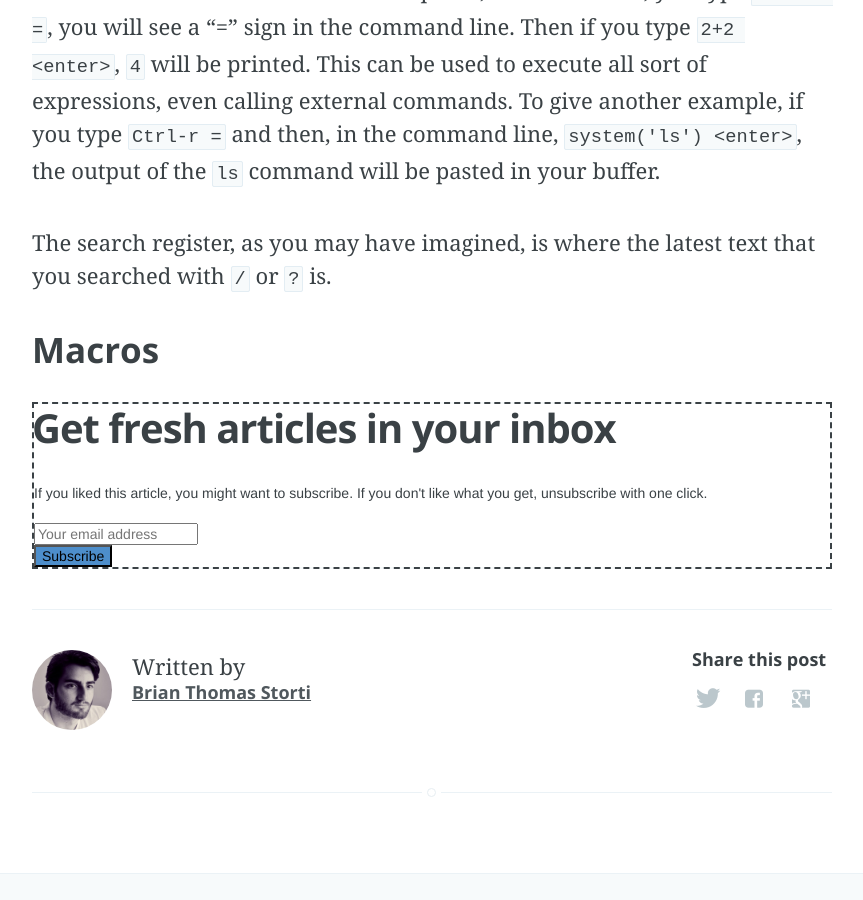
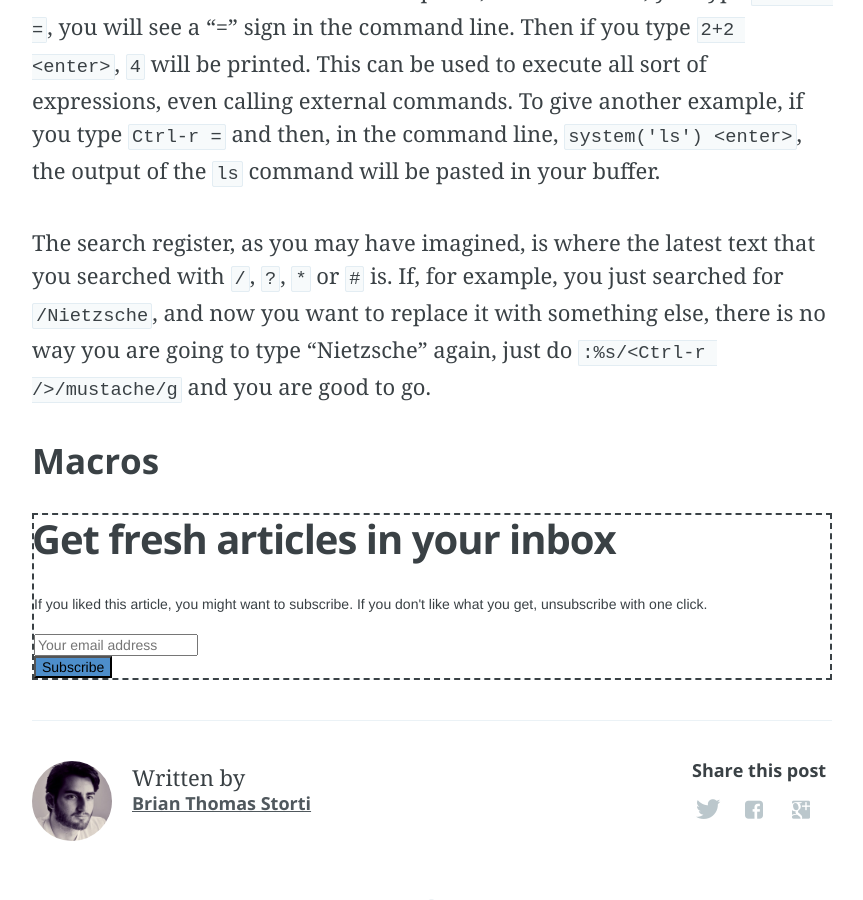
Before and after one commit to brianstorti/brianstorti.github.io, a Jekyll site: the page built from _posts/2015-02-09-vim-registers.md, in a window 1280 px wide and 900 px high, scrolled down 3762 px. Shown: the whole window, without its empty margins (208-1071 px from the left). Built offline with Jekyll 4.4.1, drawn with Linux system fonts in a browser that asks for light colours; Markdown is read by kramdown in place of the engine named in the settings; a script that is not in the unit is left out; comment, search, counter and statistics services are not loaded.

Commit message:
search register

```diff
--- a/_posts/2015-02-09-vim-registers.md
+++ b/_posts/2015-02-09-vim-registers.md
@@ -68,7 +68,8 @@ The expression register (`"=`) is used to deal with results of expressions. This
 in the command line. Then if you type `2+2 <enter>`, `4` will be printed. This can be used to execute all sort of expressions, even calling external commands. To give
 another example, if you type `Ctrl-r =` and then, in the command line, `system('ls') <enter>`, the output of the `ls` command will be pasted in your buffer.
 
-The search register, as you may have imagined, is where the latest text that you searched with `/` or `?` is.
+The search register, as you may have imagined, is where the latest text that you searched with `/`, `?`, `*` or `#` is. If, for example, you just searched for `/Nietzsche`, and now you want
+to replace it with something else, there is no way you are going to type "Nietzsche" again, just do `:%s/<Ctrl-r />/mustache/g` and you are good to go.
 
 
 ### Macros
```
